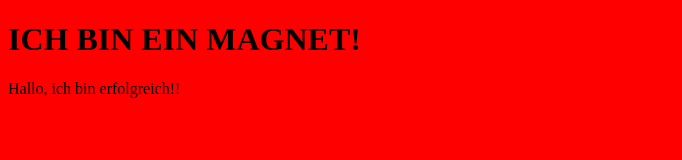
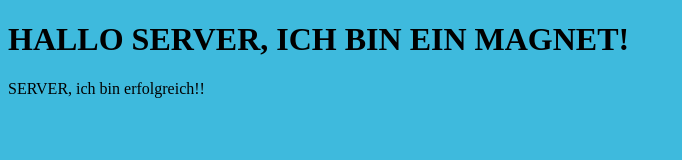
Before and after one commit to daquintanalopez/back-senati-daniel, a website: page index.html in a window 1280 px wide. Shown: the whole page, without its empty margins (0-682 px from the left). Drawn offline with Linux system fonts and the light colour scheme.

Commit message:
ECMA SCRIPT

```diff
--- a/index.html
+++ b/index.html
@@ -8,9 +8,9 @@
 </head>
 <body>
   <div classname="section-a">
-    <h1>ICH BIN EIN MAGNET!</h1>
+    <h1>HALLO SERVER, ICH BIN EIN MAGNET!</h1>
     <p>
-      Hallo, ich bin erfolgreich!!
+      SERVER, ich bin erfolgreich!!
     </p>
     <img src="" alt="">
 
--- a/package.json
+++ b/package.json
@@ -12,13 +12,17 @@
   },
   "license": "ISC",
   "author": "",
-  "type": "commonjs",
+  "type": "module",
   "main": "index.js",
   "scripts": {
     "start": "node index.js",
+    "dev": "nodemon index.js",
     "test": "echo \"Error: no test specified\" && exit 1"
   },
   "dependencies": {
     "express": "^5.2.1"
+  },
+  "devDependencies": {
+    "nodemon": "^3.1.14"
   }
 }
--- a/style.css
+++ b/style.css
@@ -1,5 +1,5 @@
 body{
-  background-color: red;
+  background-color: rgb(62, 186, 221);
 }
 .section-a{
   width: 500px;
```
Also changed, not shown: index.js (+11 -2 lines), 1 other file.
